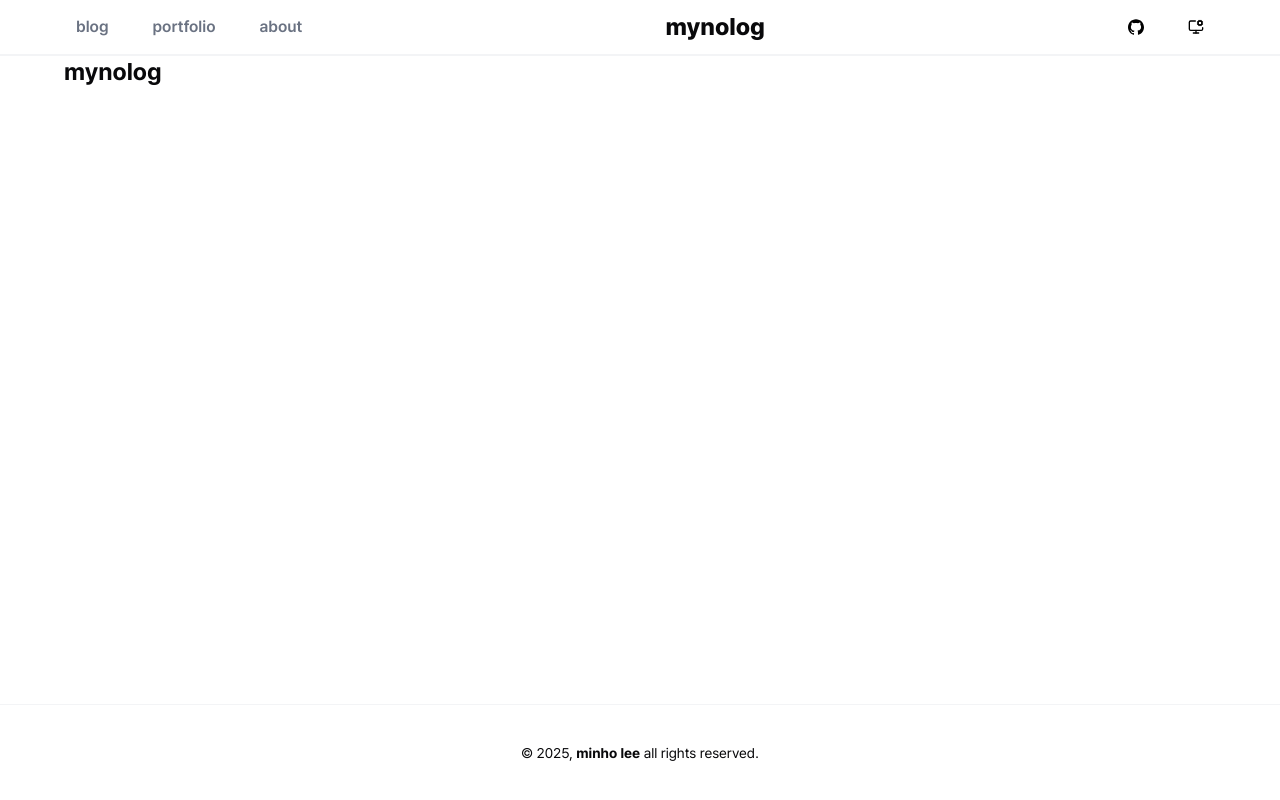
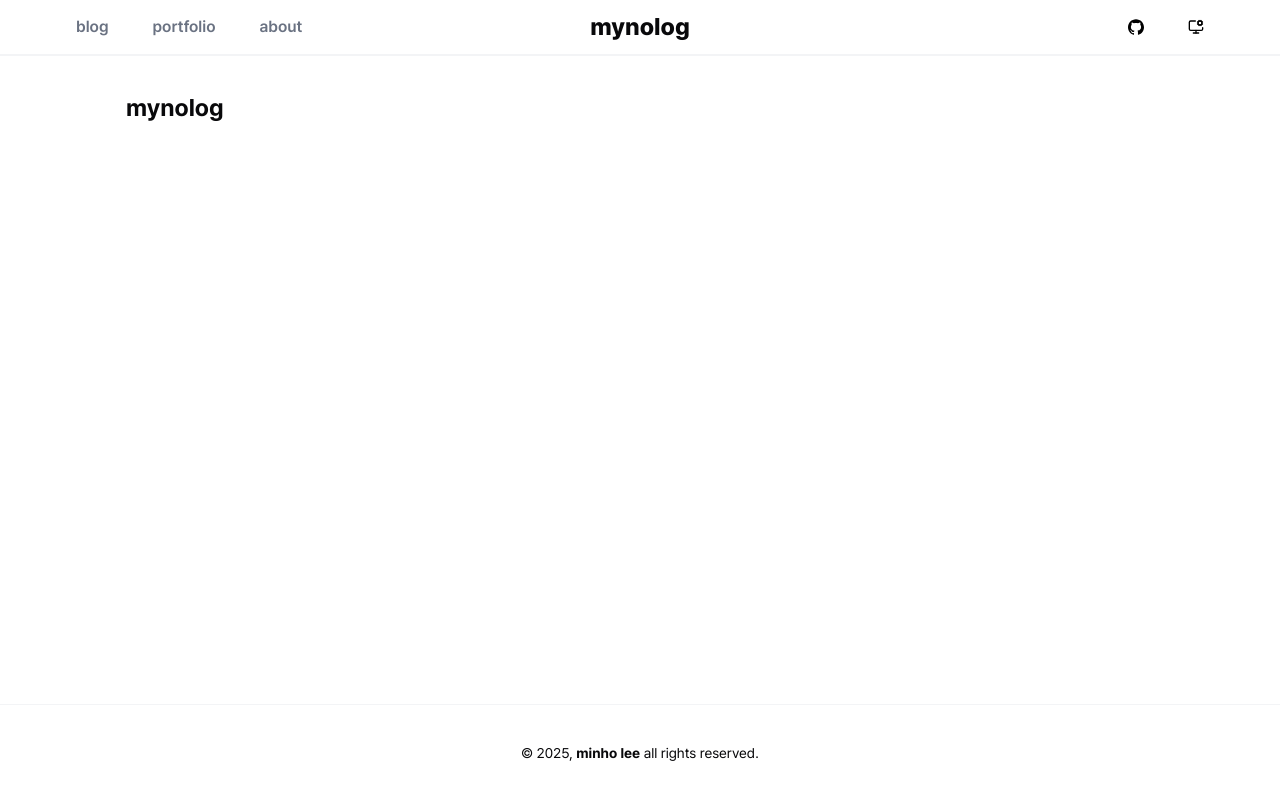
Before and after one commit to mynolog/mynolog-blog, a Next.js app: page / in a window 1280 px wide. Built offline with nearby package versions, Linux system fonts and the light colour scheme.

Commit message:
style: Header 컴포넌트 타이틀 중앙 정렬 및 Main 컴포넌트 패딩값 수정

```diff
--- a/src/components/layouts/Header.tsx
+++ b/src/components/layouts/Header.tsx
@@ -7,14 +7,16 @@ import Navigation from './Navigation'
 export default function Header() {
   return (
     <header className="sticky top-0 flex h-14 w-full items-center justify-center border-b-2 border-gray-100 bg-white dark:border-gray-700 dark:bg-black">
-      <nav className="flex h-full w-full max-w-[1200px] items-center justify-between px-6">
+      <nav className="grid h-full w-full max-w-[1200px] grid-cols-3 items-center px-6">
         {/* 네비게이션 메뉴 */}
         <Navigation />
         <HomeLink>
-          <h1 className="hidden text-2xl font-extrabold sm:block">mynolog</h1>
+          <h1 className="hidden w-full justify-center text-2xl font-extrabold md:flex">
+            mynolog
+          </h1>
         </HomeLink>
         {/* 깃헙, 테마 설정 */}
-        <ul className="flex items-center justify-center gap-5">
+        <ul className="flex items-center justify-end gap-5">
           <li>
             <Button variant="ghost" className="w-10 bg-transparent">
               <GitHubLink />
--- a/src/components/layouts/Main.tsx
+++ b/src/components/layouts/Main.tsx
@@ -5,8 +5,6 @@ interface MainProps {
 
 export default function Main({ children, className = '' }: MainProps) {
   return (
-    <main className={`flex w-full max-w-[1200px] grow px-6 ${className}`}>
-      {children}
-    </main>
+    <main className={`flex w-full max-w-[1100px] grow p-9 ${className}`}>{children}</main>
   )
 }
--- a/src/stores/themeStore.ts
+++ b/src/stores/themeStore.ts
@@ -1,5 +1,5 @@
 import { create } from 'zustand'
-import { applyTheme } from '@/utils/theme'
+import { applyTheme } from '@/lib/theme'
 
 export type Theme = 'light' | 'dark' | 'system'
 
```
Also changed, not shown: src/lib/theme.ts (renamed from src/utils/theme.ts).
